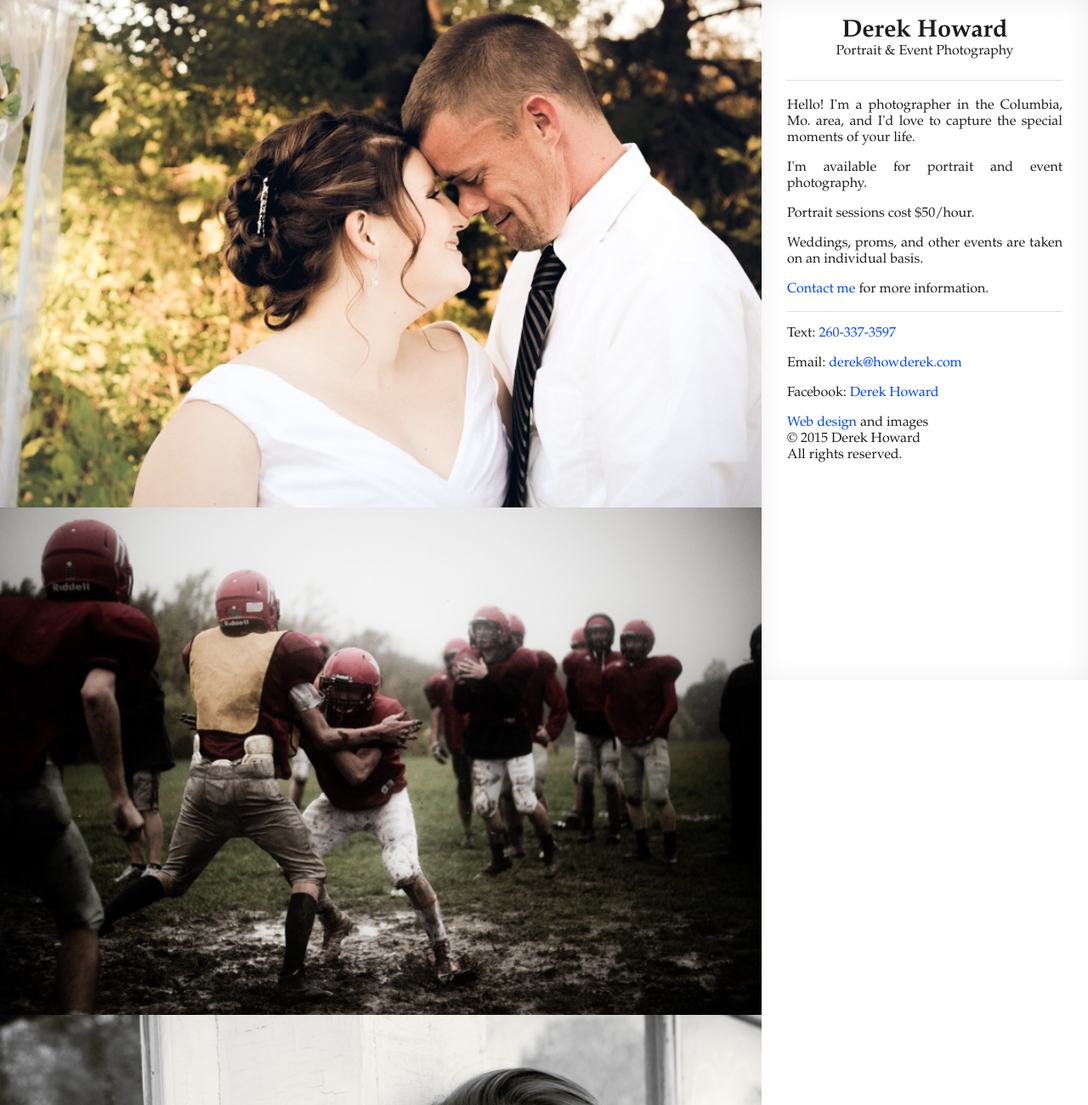
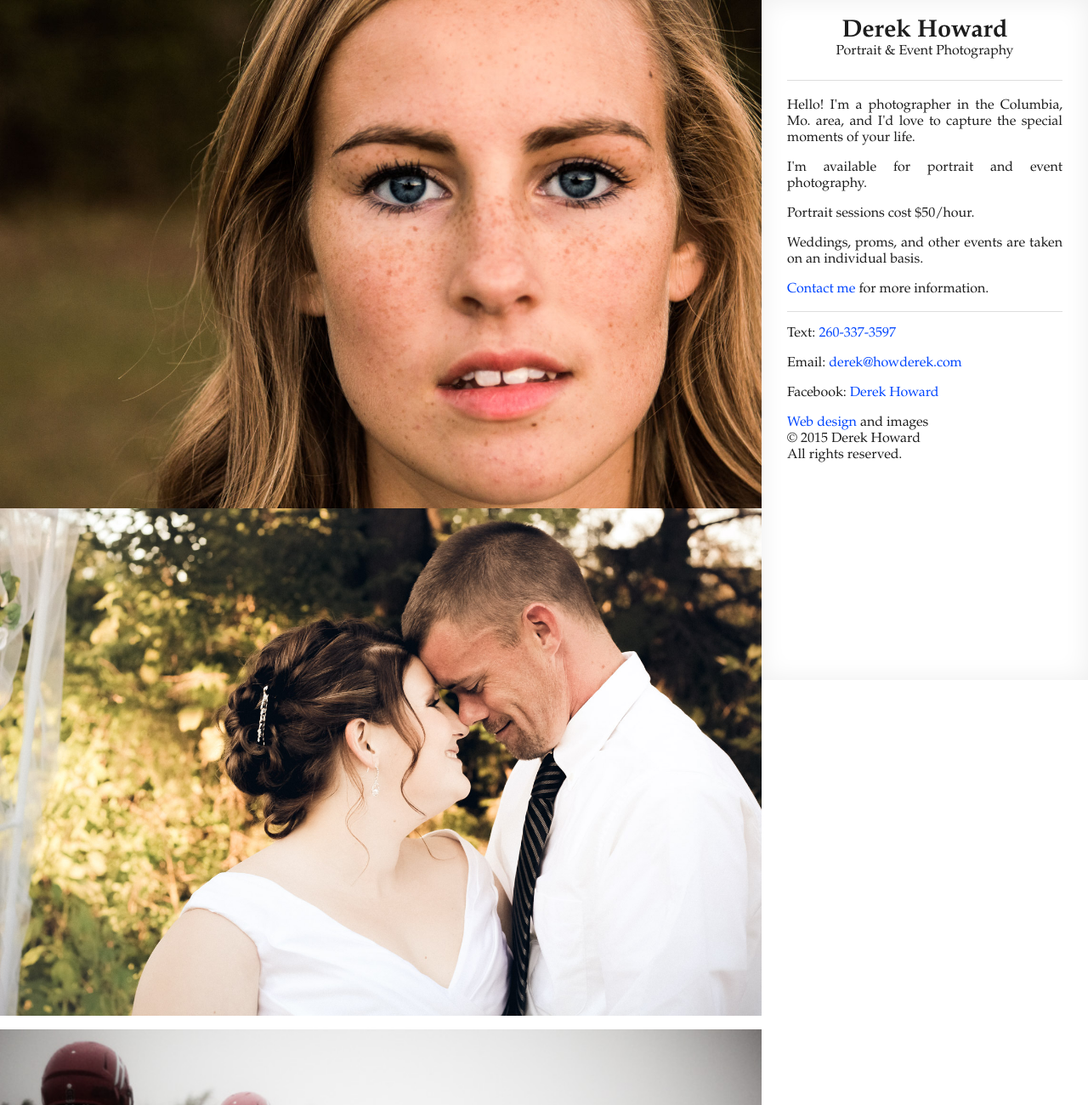
Before and after one commit to howderek/derekhoward.me, a plain HTML site: page index.html in a window 1280 px wide. Shown: the top 1300 px of the page at 85% size. Drawn offline with Linux system fonts and the light colour scheme.

Commit message:
Update index.html

```diff
--- a/index.html
+++ b/index.html
@@ -39,7 +39,9 @@
     <div id="portfolio">Portfolio</div>
 
     <div id="photos">
-        <img onload="this.style.opacity = 1;" src="img/small/portfolio-1.jpg" />
+        <img onload="this.style.opacity = 1;" src="img/full/20%20(small).jpg" />
+        <img onload="this.style.opacity = 1;" src="img/full/portfolio-1.jpg" />
+        <img onload="this.style.opacity = 1;" src="img/small/portfolio-10.jpg" />
         <img onload="this.style.opacity = 1;" src="img/small/portfolio-2.jpg" />
         <img onload="this.style.opacity = 1;" src="img/small/portfolio-7.jpg" />
         <img onload="this.style.opacity = 1;" src="img/small/portfolio-3.jpg" />
```
